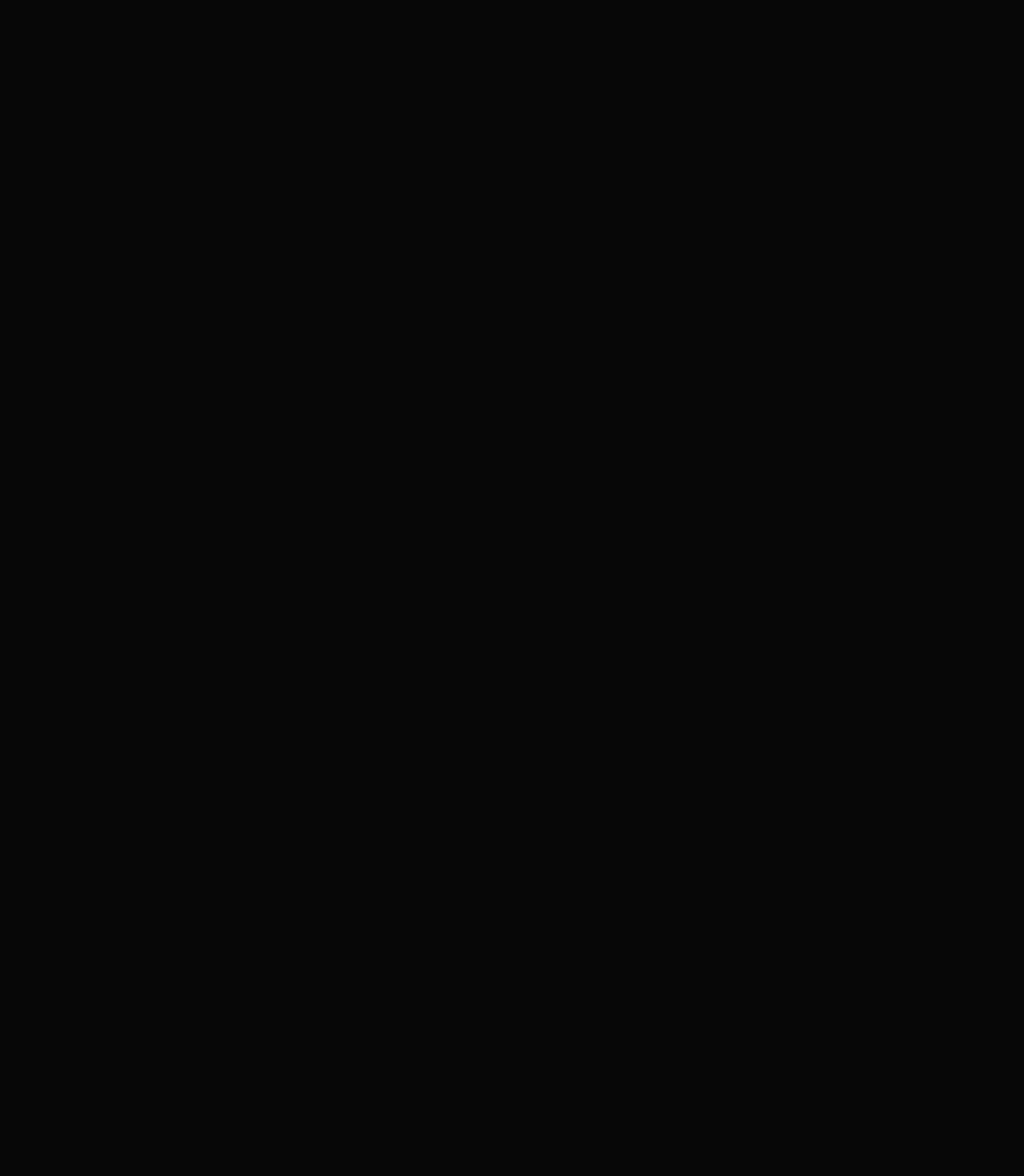
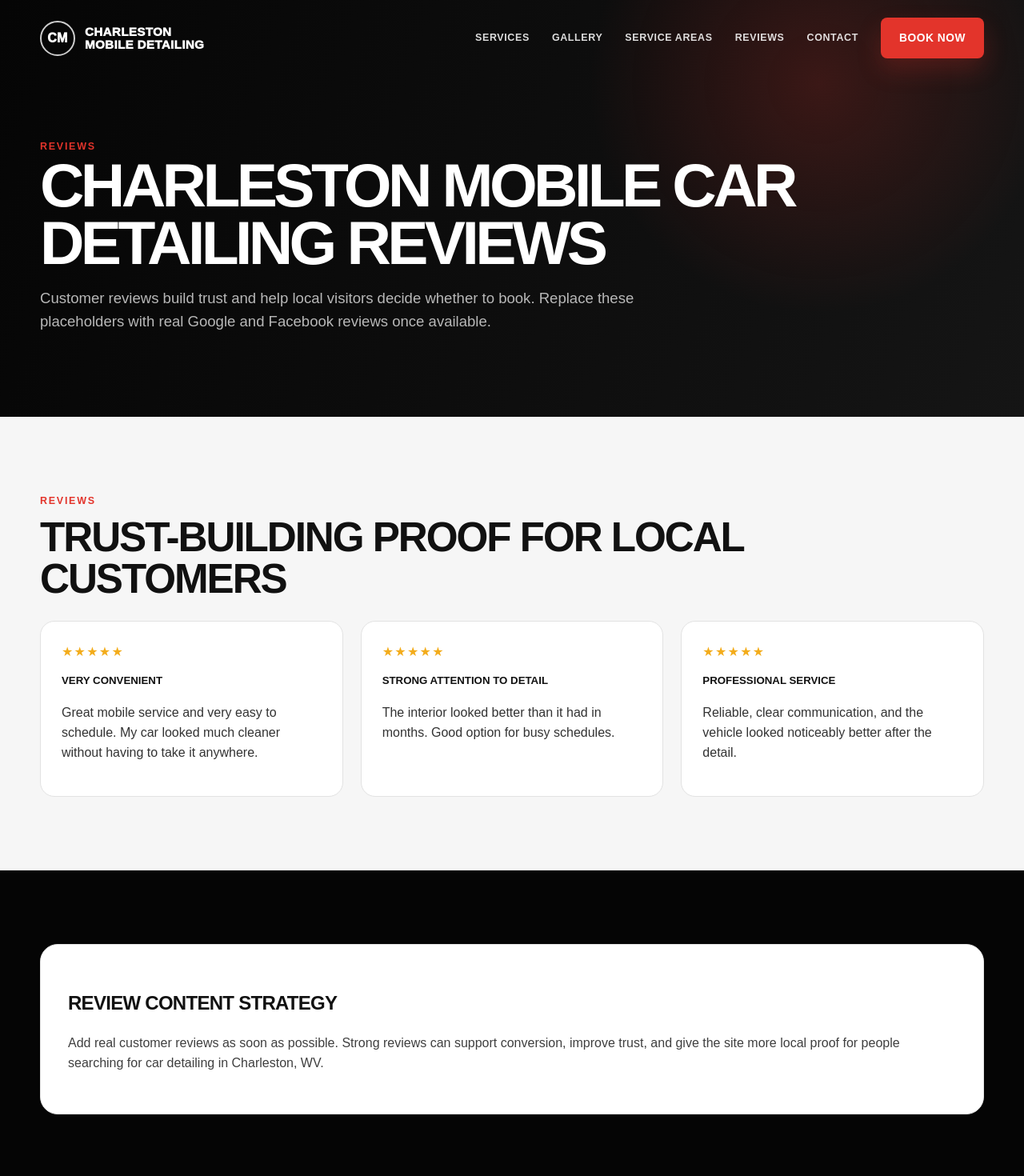
Before and after one commit to DiamondLocalMarketingCo/Charleston-Mobile-Car-Detailing, a Next.js app: page /reviews in a window 1280 px wide. Before the commit this address had no page. Shown: the top 1470 px of the page at 80% size. Before the commit the page ends 800 px from the top, so only its background shows below. Built offline with nearby package versions, Linux system fonts and the light colour scheme.

Commit message:
Add reviews page

```diff
--- /dev/null
+++ b/src/app/reviews/page.tsx
@@ -0,0 +1,30 @@
+import type { Metadata } from 'next';
+import { FinalCTA, ReviewsPreview } from '@/components/Sections';
+
+export const metadata: Metadata = {
+  title: 'Mobile Car Detailing Reviews Charleston WV',
+  description: 'Reviews and customer feedback for Charleston Mobile Car Detailing. Mobile interior and exterior detailing in Charleston, WV.',
+  alternates: { canonical: '/reviews' },
+};
+
+export default function ReviewsPage() {
+  return (
+    <main>
+      <section className="page-hero">
+        <div className="container">
+          <span className="eyebrow">Reviews</span>
+          <h1>Charleston Mobile Car Detailing Reviews</h1>
+          <p className="lead">Customer reviews build trust and help local visitors decide whether to book. Replace these placeholders with real Google and Facebook reviews once available.</p>
+        </div>
+      </section>
+      <ReviewsPreview />
+      <section className="section black">
+        <div className="container content-block">
+          <h2>Review content strategy</h2>
+          <p>Add real customer reviews as soon as possible. Strong reviews can support conversion, improve trust, and give the site more local proof for people searching for car detailing in Charleston, WV.</p>
+        </div>
+      </section>
+      <FinalCTA />
+    </main>
+  );
+}
```
